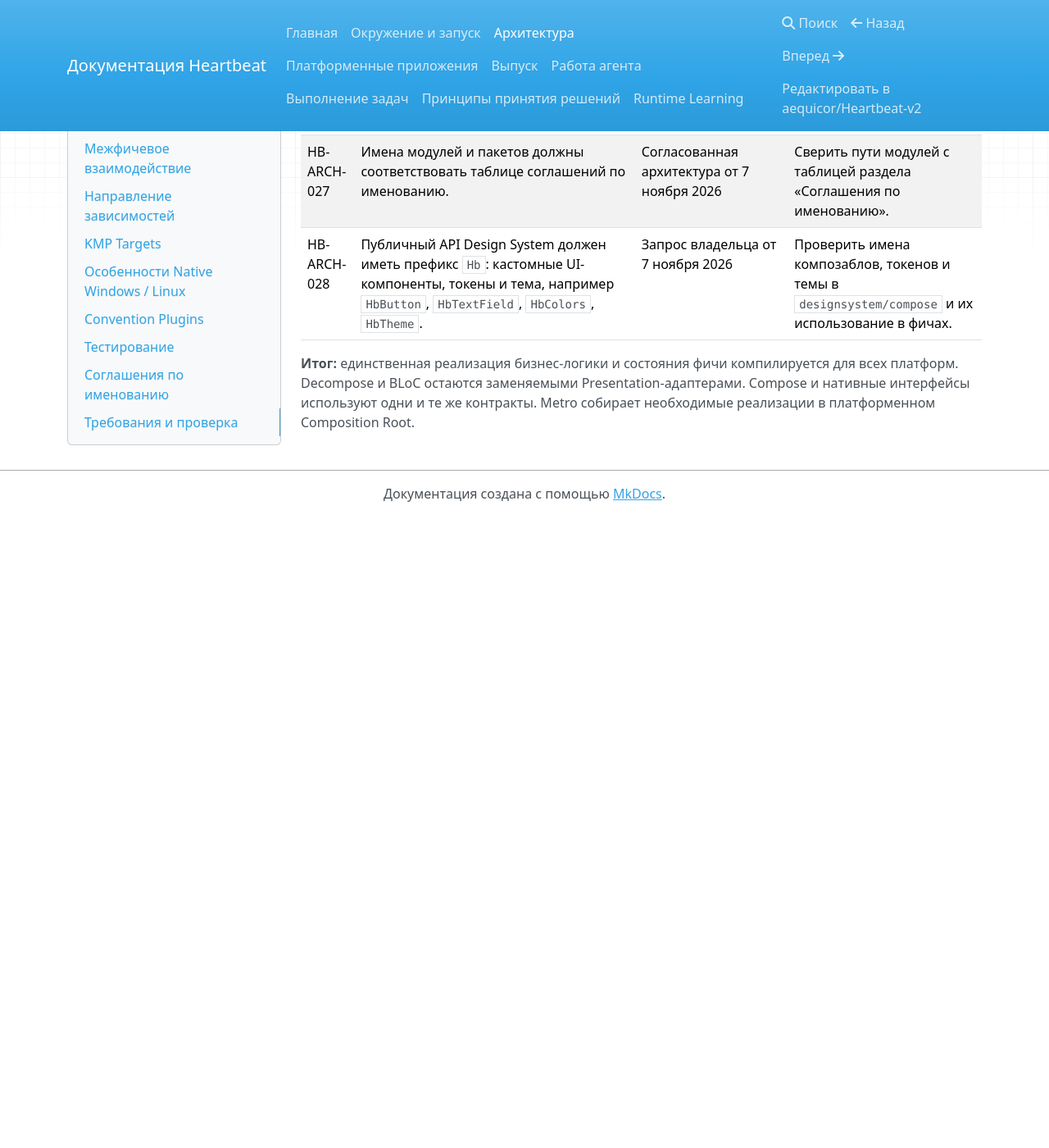
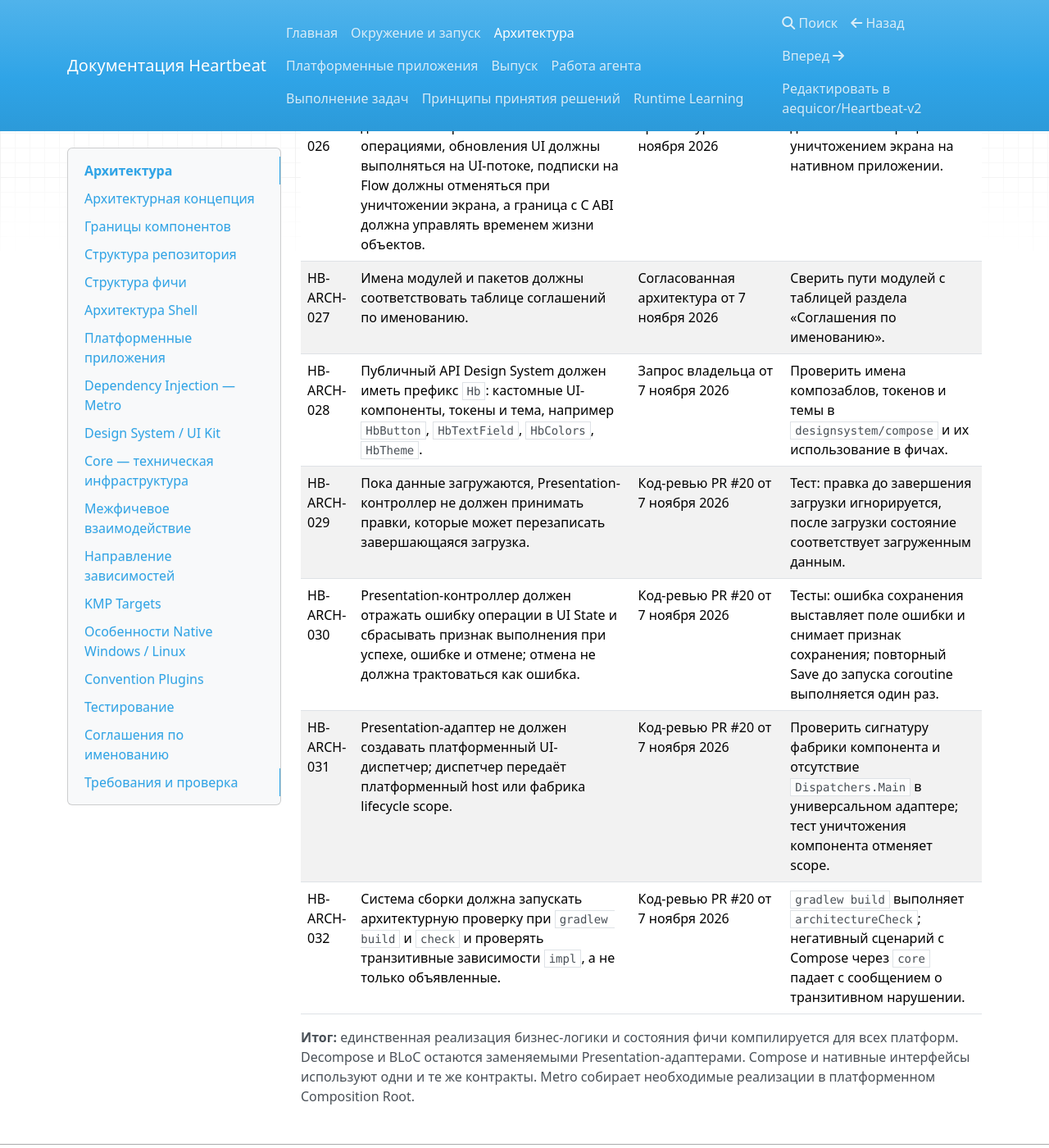
Before and after one commit to aequicor/Heartbeat-v2, an MkDocs documentation site: the page built from docs/specs/architecture.md, in a window 1280 px wide and 1400 px high, scrolled down 23999 px. Shown: the whole window at 82% size. Built offline with MkDocs 1.6.1, drawn with Linux system fonts in a browser that asks for light colours; nearby versions of some CDN libraries; before the commit the page ends 24629 px from its top, so only the background shows below that; some of the changed text lies outside the part shown.

Commit message:
Обновить спецификацию по замечаниям ревью

````diff
--- a/docs/specs/architecture.md
+++ b/docs/specs/architecture.md
@@ -251,6 +251,8 @@ Domain, Data и Presentation — внутренние пакеты **одног
 
 Presentation внутри `impl` не управляет платформенной навигацией, окнами или жизненным циклом UI-фреймворка.
 
+Пока данные загружаются, контроллер не принимает правки, которые может перезаписать загрузка. Ошибка операции отражается в UI State, а признак выполнения сбрасывается при успехе, ошибке и отмене; отмена не трактуется как ошибка операции.
+
 Допускаются Metro-аннотации и registrations, если они совместимы со всеми обязательными targets. Это означает независимость от UI-фреймворков, а не полный запрет DI-инструментов.
 
 **Targets: все поддерживаемые платформы проекта, включая `mingwX64` и Linux Native.**
@@ -290,7 +292,7 @@ interface EditorComponent {
 }
 ```
 
-Реализация получает `EditorControllerFactory` и создаёт контроллер с нужными параметрами и lifecycle-aware `CoroutineScope`.
+Реализация получает `EditorControllerFactory` и создаёт контроллер с нужными параметрами и lifecycle-aware `CoroutineScope`. UI-диспетчер передаёт платформенный host: Kotlin/Native targets без Darwin main loop не имеют `Dispatchers.Main`, поэтому универсальный адаптер не создаёт его сам.
 
 Decompose не должен дублировать состояние и бизнес-логику `DefaultEditorController`.
 
@@ -1009,5 +1012,9 @@ features/<feature>/
 | HB-ARCH-026 | В Native Windows/Linux UI event loop не должен блокироваться бизнес-операциями, обновления UI должны выполняться на UI-потоке, подписки на Flow должны отменяться при уничтожении экрана, а граница с C ABI должна управлять временем жизни объектов. | Согласованная архитектура от 7 ноября 2026 | Прогнать сценарии с длительной операцией и уничтожением экрана на нативном приложении. |
 | HB-ARCH-027 | Имена модулей и пакетов должны соответствовать таблице соглашений по именованию. | Согласованная архитектура от 7 ноября 2026 | Сверить пути модулей с таблицей раздела «Соглашения по именованию». |
 | HB-ARCH-028 | Публичный API Design System должен иметь префикс `Hb`: кастомные UI-компоненты, токены и тема, например `HbButton`, `HbTextField`, `HbColors`, `HbTheme`. | Запрос владельца от 7 ноября 2026 | Проверить имена композаблов, токенов и темы в `designsystem/compose` и их использование в фичах. |
+| HB-ARCH-029 | Пока данные загружаются, Presentation-контроллер не должен принимать правки, которые может перезаписать завершающаяся загрузка. | Код-ревью PR #20 от 7 ноября 2026 | Тест: правка до завершения загрузки игнорируется, после загрузки состояние соответствует загруженным данным. |
+| HB-ARCH-030 | Presentation-контроллер должен отражать ошибку операции в UI State и сбрасывать признак выполнения при успехе, ошибке и отмене; отмена не должна трактоваться как ошибка. | Код-ревью PR #20 от 7 ноября 2026 | Тесты: ошибка сохранения выставляет поле ошибки и снимает признак сохранения; повторный Save до запуска coroutine выполняется один раз. |
+| HB-ARCH-031 | Presentation-адаптер не должен создавать платформенный UI-диспетчер; диспетчер передаёт платформенный host или фабрика lifecycle scope. | Код-ревью PR #20 от 7 ноября 2026 | Проверить сигнатуру фабрики компонента и отсутствие `Dispatchers.Main` в универсальном адаптере; тест уничтожения компонента отменяет scope. |
+| HB-ARCH-032 | Система сборки должна запускать архитектурную проверку при `gradlew build` и `check` и проверять транзитивные зависимости `impl`, а не только объявленные. | Код-ревью PR #20 от 7 ноября 2026 | `gradlew build` выполняет `architectureCheck`; негативный сценарий с Compose через `core` падает с сообщением о транзитивном нарушении. |
 
 **Итог:** единственная реализация бизнес-логики и состояния фичи компилируется для всех платформ. Decompose и BLoC остаются заменяемыми Presentation-адаптерами. Compose и нативные интерфейсы используют одни и те же контракты. Metro собирает необходимые реализации в платформенном Composition Root.
````
Also changed, not shown: other parts of docs/specs/architecture.md (+1 -0 lines).
